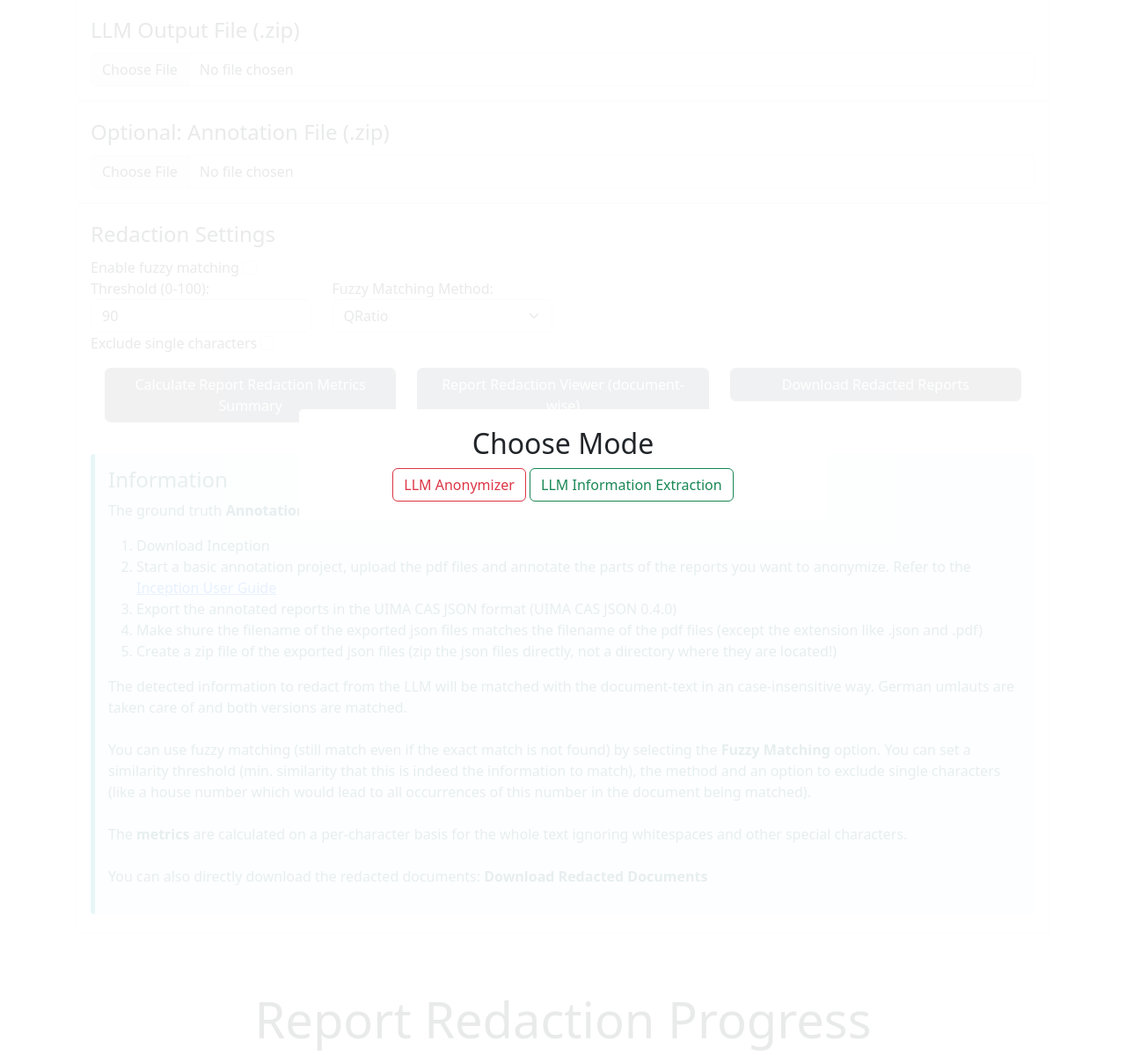
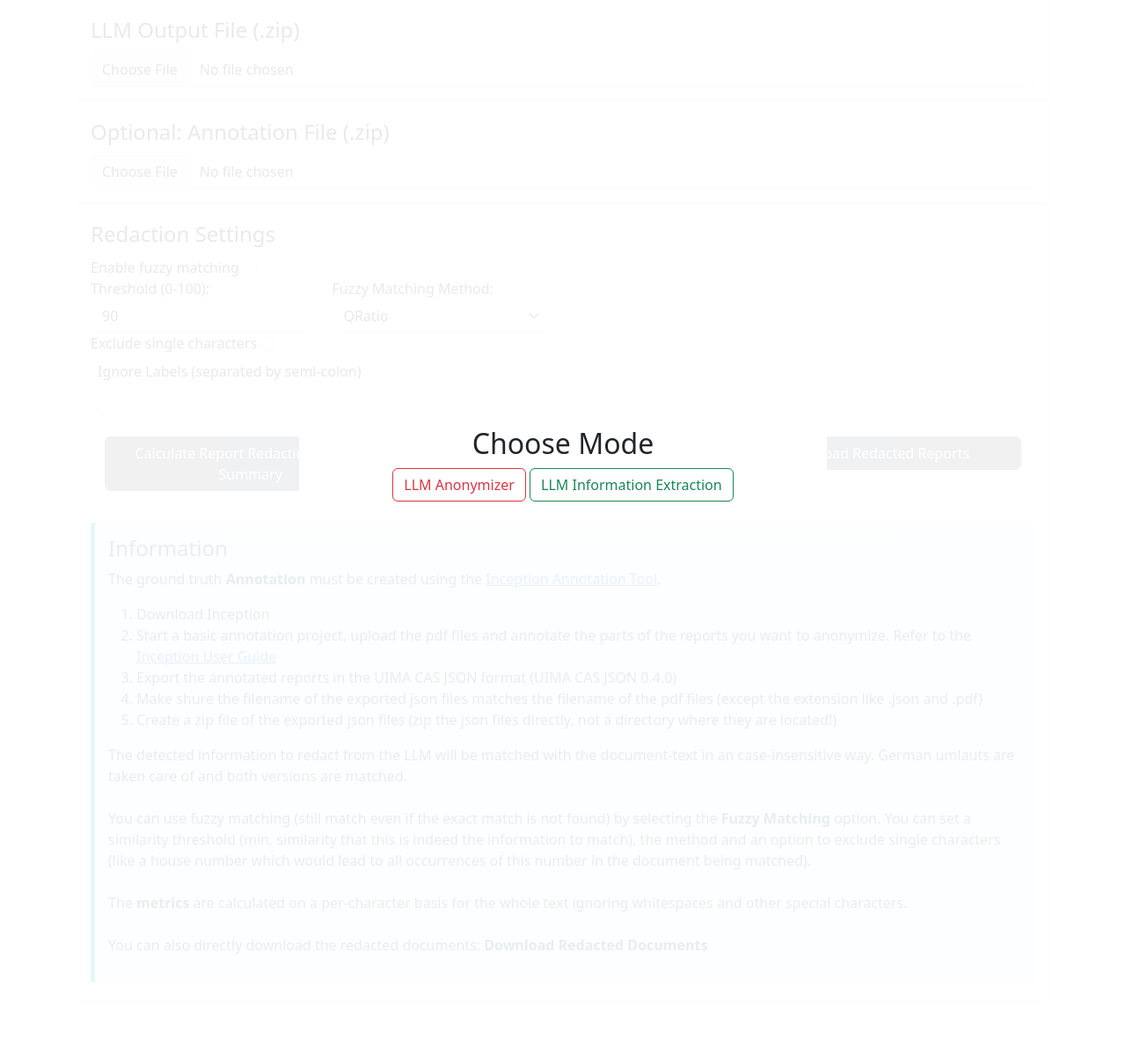
Before and after one commit to KatherLab/LLMAIx, a Flask app: page /reportredaction in a window 1280 px wide. Shown: the part 144-1343 px from the top of the page at 88% size. Run offline with Flask 3, Linux system fonts and the light colour scheme; parts of the project's set-up code (start-up, migrations or seed data) failed here and were passed over; some libraries are stand-ins or nearby versions.

Commit message:
Report Redaction: Ignore Labels in LLM output

```diff
--- a/webapp/llm_processing/routes.py
+++ b/webapp/llm_processing/routes.py
@@ -351,9 +351,6 @@ def extract_from_report(
     async def process_report_limited(session, report, id, i, progress_bar, skipped):
         async with semaphore:  # Limit the number of concurrent requests
             return await process_report(session, report, id, i, progress_bar, skipped)
-
-
-
 
     async def main():
         async with aiohttp.ClientSession() as session:
--- a/webapp/report_redaction/forms.py
+++ b/webapp/report_redaction/forms.py
@@ -1,6 +1,6 @@
 from flask_wtf import FlaskForm
 from flask_wtf.file import FileRequired, FileAllowed
-from wtforms import SubmitField, BooleanField, FileField, validators, SelectField, IntegerField
+from wtforms import StringField, SubmitField, BooleanField, FileField, validators, SelectField, IntegerField
 
 
 class ReportRedactionForm(FlaskForm):
@@ -23,5 +23,7 @@ class ReportRedactionForm(FlaskForm):
 
     exclude_single_chars = BooleanField("Exclude single characters")
 
+    ignore_labels = StringField("Ignore Labels (separated by semi-colon)", validators=[validators.Optional()])
+
     submit = SubmitField("Report Redaction Viewer")
     submit_scores = SubmitField("Report Redaction Metrics")
--- a/webapp/report_redaction/routes.py
+++ b/webapp/report_redaction/routes.py
@@ -156,6 +156,9 @@ def main():
         session["exclude_single_chars"] = form.exclude_single_chars.data
         session["scorer"] = form.scorer.data
 
+        session["ignore_labels"] = form.ignore_labels.data.split(";")
+        print("Ignore labels: ", session["ignore_labels"])
+
         session["redacted_pdf_filename"] = None
         session["annotation_pdf_filepath"] = None
 
@@ -181,7 +184,7 @@ def main():
 
         if 'submit-redaction-download' in request.form:
 
-            def convert_personal_info_dict(df, report_id):
+            def convert_personal_info_dict(df, report_id, ignore_labels:list[str] = []):
                 try:
                     # Extract all column values for the current report ID, except column 'id', 'report', 'metadata' and 'report_redacted', put them in a dict with the column name as the key
 
@@ -193,6 +196,7 @@ def main():
                             and column_name != "metadata"
                             and column_name != "report_redacted"
                             and column_name != "masked_report"
+                            and column_name not in ignore_labels
                         ):
                             personal_info_dict[column_name] = df[df["id"] == report_id][
                                 column_name
@@ -326,7 +330,8 @@ def main():
                 enable_fuzzy=session.get('enable_fuzzy', False),
                 threshold=session.get('threshold', 90),
                 exclude_single_chars=session.get('exclude_single_chars', False),
-                scorer=session.get('scorer', None)
+                scorer=session.get('scorer', None),
+                ignore_labels=session.get('ignore_labels', [])
             )
 
             # wait 0.5s
@@ -346,7 +351,7 @@ def main():
     )
 
 
-def generate_report_list(df, job_id, pdf_file_zip, annotation_file, enable_fuzzy=False, threshold=90, exclude_single_chars=False, scorer=None):
+def generate_report_list(df, job_id, pdf_file_zip, annotation_file, enable_fuzzy=False, threshold=90, exclude_single_chars=False, scorer=None,ignore_labels:list[str]=[]):
     # print("Run Report List Generator")
     report_list = []
 
@@ -387,6 +392,7 @@ def generate_report_list(df, job_id, pdf_file_zip, annotation_file, enable_fuzzy
             personal_info_dict = {
                 key: convert_personal_info_list(value)
                 for key, value in personal_info_dict.items()
+                if key not in ignore_labels
             }
 
             orig_pdf_path = os.path.join(pdf_file_zip, f"{row['id']}.pdf")
@@ -442,6 +448,8 @@ def generate_report_list(df, job_id, pdf_file_zip, annotation_file, enable_fuzzy
                         value,
                         report_dict["original_text"],
                     )
+                elif key in ignore_labels:
+                    report_dict["scores"][key] = {}
                 else:
                     print(
                         "Key not found in annotated_text_labelwise: ",
@@ -449,8 +457,6 @@ def generate_report_list(df, job_id, pdf_file_zip, annotation_file, enable_fuzzy
                         " in report: ",
                         row["id"],
                     )
-
-            # report_dict['scores'], report_dict["confusion_matrix_filepath"] =
 
             report_list.append(report_dict)
 
@@ -805,6 +811,7 @@ def report_redaction_viewer(report_id):
     try:
         # Extract all column values for the current report ID, except column 'id', 'report', 'metadata' and 'report_redacted', put them in a dict with the column name as the key
 
+        print("Viewer: IGNORE ", session.get("ignore_labels", []))
         personal_info_dict = {}
         for column_name in df.columns:
             if (
@@ -813,6 +820,7 @@ def report_redaction_viewer(report_id):
                 and column_name != "metadata"
                 and column_name != "report_redacted"
                 and column_name != "masked_report"
+                and column_name not in session.get("ignore_labels", [])
             ):
                 personal_info_dict[column_name] = df[df["id"] == report_id][
                     column_name
@@ -826,7 +834,10 @@ def report_redaction_viewer(report_id):
     personal_info_dict = {
         key: convert_personal_info_list(value)
         for key, value in personal_info_dict.items()
+        if key not in session.get("ignore_labels", [])
     }
+
+    print("personal_info_dict", personal_info_dict)
 
     # personal_info_list = convert_personal_info_list(personal_info_list)
 
@@ -1059,7 +1070,21 @@ def load_redacted_pdf(
 
     # dollartext_redacted = generated_dollartext_stringlist(filename, personal_info_list, fuzzy_matches, ignore_short_sequences=1 if exclude_single_chars else 0, text=text)
 
+    # regenerate personal_info_dict["personal_info_list"] with the other keys in the dict, if they are there
+
+    personal_info_dict["personal_info_list"] = []
+    for key, value in personal_info_dict.items():
+        if key != "personal_info_list":
+            personal_info_dict["personal_info_list"].extend(value)
+
+    fuzzy_matches_dict["personal_info_list"] = []
+    for key, value in fuzzy_matches_dict.items():
+        if key != "personal_info_list":
+            fuzzy_matches_dict["personal_info_list"].extend(value)
+
+
     # Redact with full personal info
+
     anonymize_pdf(
         filename,
         personal_info_dict["personal_info_list"],
--- a/webapp/templates/report_redaction_form.html
+++ b/webapp/templates/report_redaction_form.html
@@ -117,6 +117,25 @@
                     </div>
                     {% else %}
                     {{ form.exclude_single_chars(class="form-check-input") }}
+                    {% endif %}
+                </div>
+
+            </div>
+
+
+            <div class="row p-2">
+                <div class="form-group col-md-12">
+                    {{ form.ignore_labels.label(class="form-control-label") }}
+
+                    {% if form.ignore_labels.errors %}
+                    {{ form.ignore_labels(class="form-control is-invalid") }}
+                    <div class="invalid-feedback">
+                        {% for error in form.ignore_labels.errors %}
+                        <span>{{ error }}</span>
+                        {% endfor %}
+                    </div>
+                    {% else %}
+                    {{ form.ignore_labels(class="form-control") }}
                     {% endif %}
                 </div>
 
```
